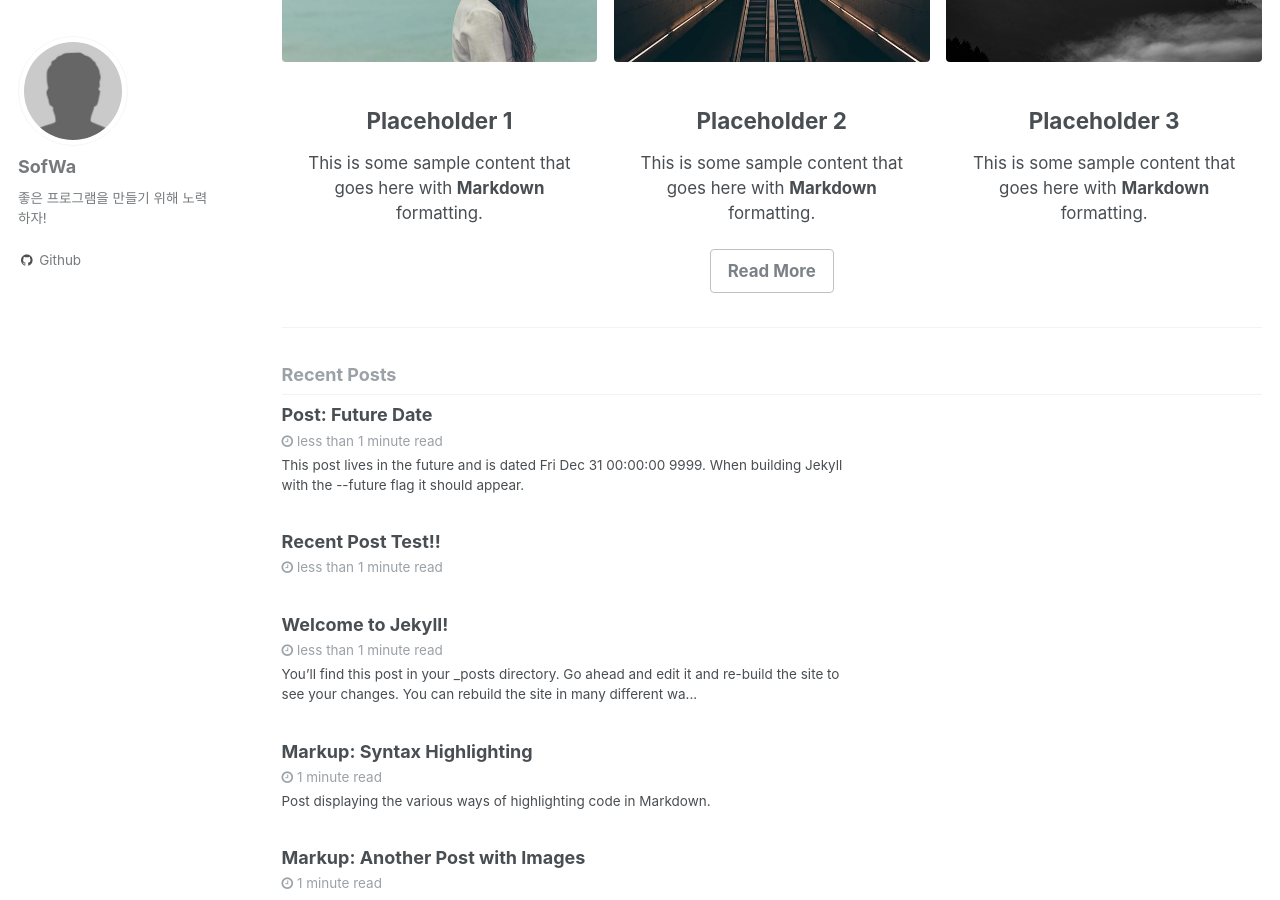
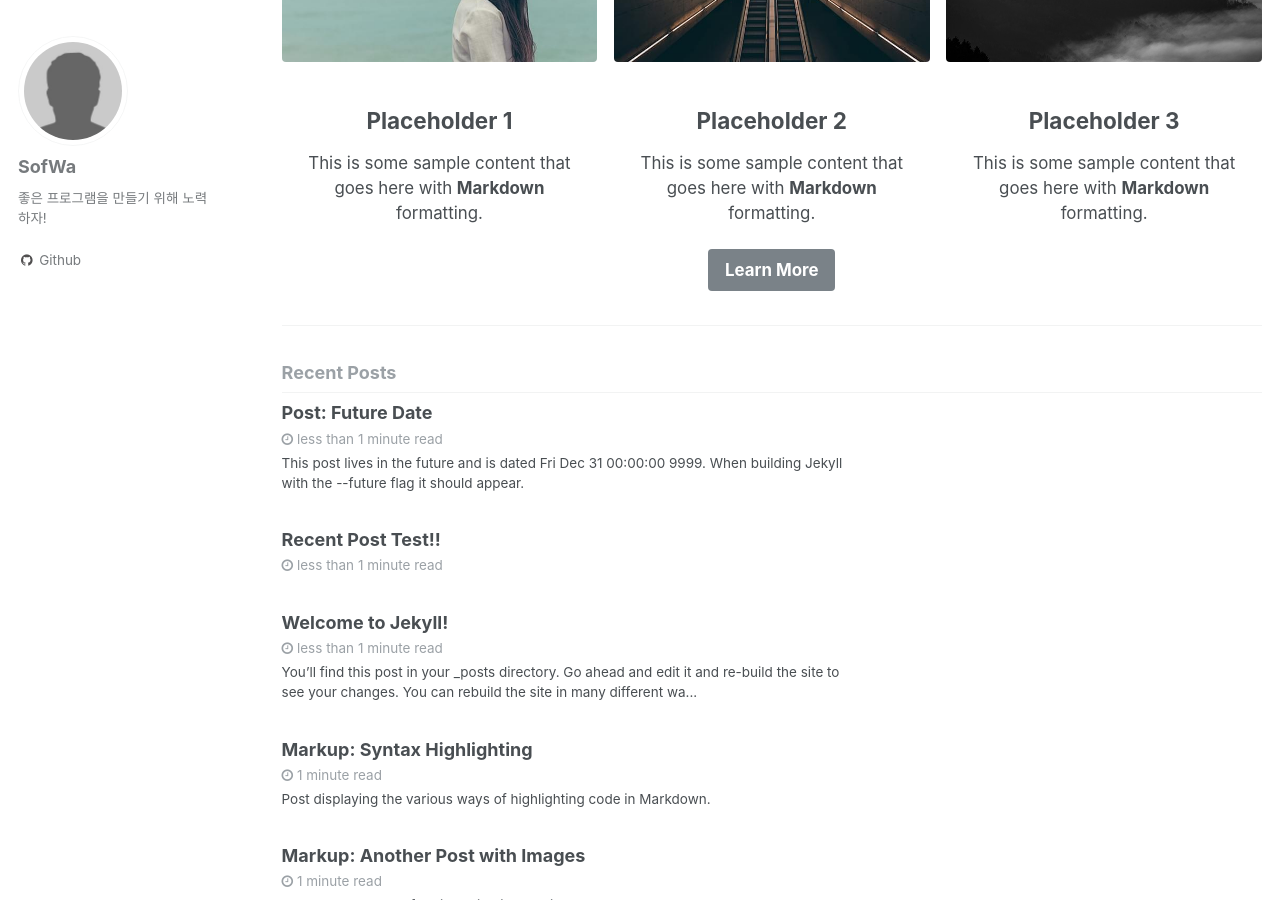
Before and after one commit to SofWa/custom-minimal-mistakes, a Jekyll site: the page built from _pages/home.md, in a window 1280 px wide and 900 px high, scrolled down 651 px. Built offline with Jekyll 4.4.1, drawn with Linux system fonts in a browser that asks for light colours.

Commit message:
Update home.md

```diff
--- a/_pages/home.md
+++ b/_pages/home.md
@@ -16,8 +16,6 @@ feature_row:
     title: "Placeholder 2"
     excerpt: "This is some sample content that goes here with **Markdown** formatting."
     url: "#test-link"
-    btn_label: "Read More"
-    btn_class: "btn--inverse"
   - image_path: unsplash-gallery-image-3-th.jpg
     title: "Placeholder 3"
     excerpt: "This is some sample content that goes here with **Markdown** formatting."
```
